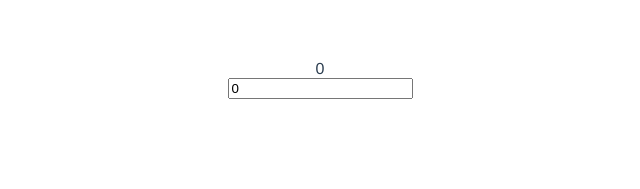
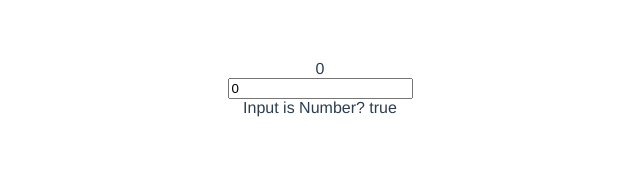
Before and after one commit to kysnrm/study-creditcard-form, a Vue app: page / in a window 1280 px wide. Shown: the top 189 px of the page, without its empty margins (320-960 px from the left). Built offline with nearby package versions, Linux system fonts and the light colour scheme.

Commit message:
make validation

```diff
--- a/src/components/CreditCardForm.vue
+++ b/src/components/CreditCardForm.vue
@@ -1,7 +1,8 @@
 <template>
   <div>
-    <div>{{ creditCardNumber }}</div>
-    <input type="text" v-model="creditCardNumber">
+    <div>{{ cardNumber }}</div>
+    <input type="text" v-model="cardNumber">
+    <div>Input is Number? {{ isNumber }}</div>
   </div>
 </template>
 
@@ -11,8 +12,13 @@ import Vue from 'vue';
 export default Vue.extend({
   data() {
     return {
-      creditCardNumber: '0',
+      cardNumber: '0',
     };
+  },
+  computed: {
+    isNumber(): boolean {
+      return /^[0-9]*$/.test(this.cardNumber);
+    },
   },
 });
 </script>
```
